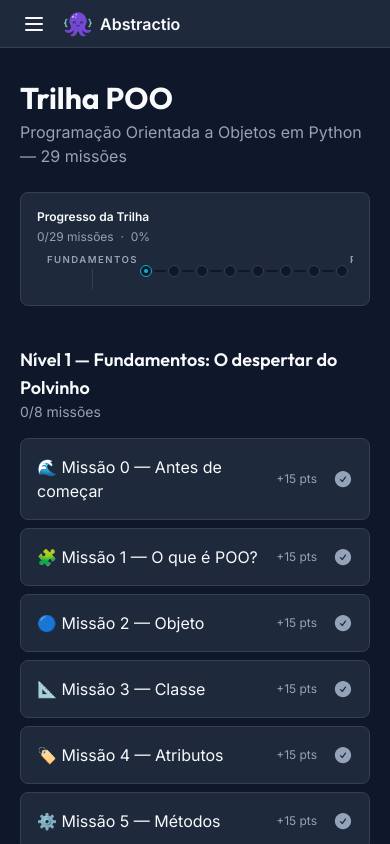
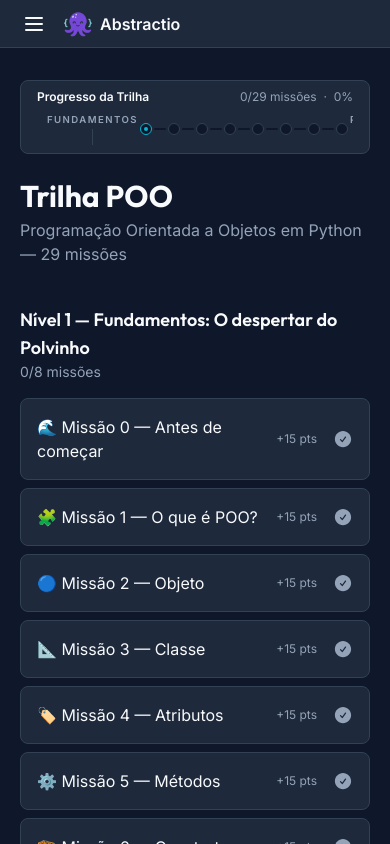
Before and after one commit to Gpcoutinho/Abstractio, a React (Vite) app: page /trilha in a window 390 px wide. Shown: the top 844 px of the page. Built offline with nearby package versions, Linux system fonts and the light colour scheme.

Commit message:
Melhora estética da barra de progresso e dos cards de missão ao estar na tela de trilha; Adiciona a barra de progresso à tela das missões

```diff
--- a/src/components/ProgressBar.css
+++ b/src/components/ProgressBar.css
@@ -3,7 +3,7 @@
 
 @layer components {
   .pb-wrap {
-    @apply bg-bgSecondary border border-borderDark rounded-lg p-4;
+    @apply bg-bgSecondary border border-borderDark rounded-lg p-4 py-2;
     width: 100%;
     max-width: 100%;
     box-sizing: border-box;
@@ -26,7 +26,7 @@
   }
 
   .pb-header {
-    @apply flex flex-col sm:flex-row items-start sm:items-center justify-between gap-1 mb-2 text-xs;
+    @apply flex flex-row sm:flex-row items-start sm:items-center justify-between w-full gap-1 mb-2 text-xs;
   }
 
   .pb-title {
@@ -59,7 +59,7 @@
   }
 
   .pb-sep-line {
-    @apply w-px h-5 bg-borderDark;
+    @apply w-px h-4 bg-borderDark;
   }
 
   .pb-connector {
@@ -67,8 +67,13 @@
     min-width: 0.75rem;
   }
 
+  .pb-connector.active {
+    @apply h-0.5 rounded-full bg-accent shrink-0;
+    min-width: 0.75rem;
+  }
+
   .pb-connector.done {
-    @apply bg-accent;
+    @apply bg-success;
   }
 
   .pb-dot {
@@ -76,7 +81,7 @@
   }
 
   .pb-dot.done {
-    @apply bg-accent border-accent;
+    @apply bg-success border-success;
   }
 
   .pb-dot.active {
--- a/src/components/ProgressBar.tsx
+++ b/src/components/ProgressBar.tsx
@@ -96,7 +96,7 @@ const ProgressBar: React.FC<ProgressBarProps> = ({ curriculum, completedMissions
               )}
 
               {!isFirstOfNivel && (
-                <div className={`pb-connector ${isDone ? 'done' : ''}`} />
+                <div className={`pb-connector ${isDone ? 'done' : ''} ${idx === activeIndex ? 'active' : ''}`} />
               )}
 
               <div
--- a/src/pages/Missao.tsx
+++ b/src/pages/Missao.tsx
@@ -15,6 +15,7 @@ import { useProgress } from "../hooks/useProgress";
 import PageWrapper from "../components/PageWrapper";
 import CodeBlock from "../components/CodeBlock";
 import interativoHtml from "../assets/interativos/nivel_1_missao_7.html?raw";
+import ProgressBar from '../components/ProgressBar';
 
 const interativos: Record<string, string> = {
   "interativos/nivel_1_missao_7.html": interativoHtml,
@@ -37,6 +38,8 @@ const Missao: React.FC = () => {
 
   const nivel = niveis.find((n) => n.id === Number(nivelIdx));
   const missao = nivel?.missoes[Number(missaoIdx) - 1];
+
+  const { completed } = useProgress();
 
   if (!nivel || !missao) {
     return (
@@ -86,6 +89,9 @@ const Missao: React.FC = () => {
     <div>
       {/* Navegação fixa */}
       <div className="sticky top-0 z-40 bg-bgPrimary py-2">
+          <div className="max-w-3xl mx-auto pt-1 px-5">
+            <ProgressBar curriculum={niveis} completedMissions={completed} />
+          </div>
         <nav>
           <div className="max-w-3xl mx-auto px-5 h-11 flex items-center justify-between">
             <div className="flex items-center gap-5">
@@ -126,7 +132,7 @@ const Missao: React.FC = () => {
           </div>
         </nav>
         <header className="border-b border-accent/10">
-          <div className="max-w-3xl mx-auto px-5 py-4">
+          <div className="max-w-3xl mx-auto px-5 py-2">
             <p className="text-textSecondary text-sm mb-1">{nivel.title}</p>
             <h1 className="text-2xl font-bold text-textPrimary">
               {missao.icon} {missao.title}
--- a/src/pages/Trilha.tsx
+++ b/src/pages/Trilha.tsx
@@ -15,6 +15,9 @@ const Trilha: React.FC = () => {
   return (
     <>
       <PageWrapper className="max-w-3xl pb-16">
+        <div className="mb-6">
+          <ProgressBar curriculum={niveis} completedMissions={completed} />
+        </div>
         {/* Cabeçalho */}
         <div className="mb-10">
           <h1 className="text-3xl font-bold text-textPrimary mb-1">
@@ -23,9 +26,6 @@ const Trilha: React.FC = () => {
           <p className="text-textSecondary">
             Programação Orientada a Objetos em Python — {totalMissoes} missões
           </p>
-          <div className="mt-6">
-            <ProgressBar curriculum={niveis} completedMissions={completed} />
-          </div>
         </div>
 
         {/* Níveis */}
@@ -72,12 +72,12 @@ const Trilha: React.FC = () => {
                             {missao.title}
                           </span>
                           <span
-                            className={`text-xs ${concluida ? "text-accent" : "text-textSecondary"}`}
+                            className={`text-xs ${concluida ? "text-success" : "text-textSecondary"}`}
                           >
                             {concluida ? "✓ 15 pts" : "+15 pts"}
                           </span>
                           {concluida ? (
-                            <CheckCircleSolid className="w-5 h-5 text-accent flex-shrink-0" />
+                            <CheckCircleSolid className="w-5 h-5 text-success flex-shrink-0" />
                           ) : (
                             <CheckCircleSolid className="w-5 h-5 text-textSecondary group-hover:text-accent flex-shrink-0 transition-colors" />
                           )}
```
